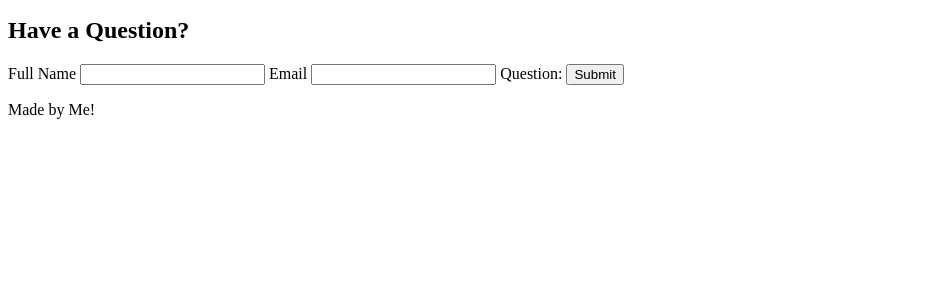
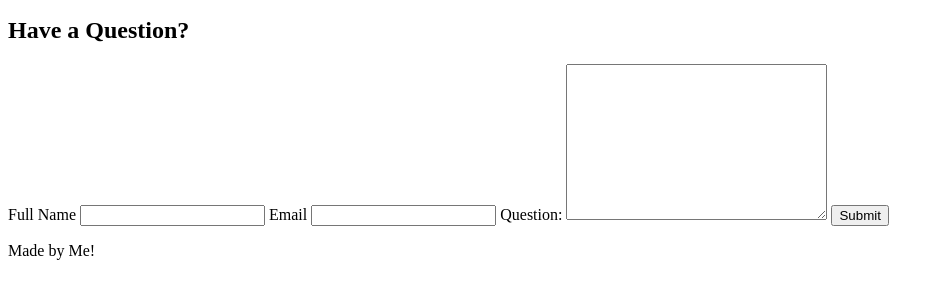
Before and after one commit to Quanluis/learning-html, a plain HTML site: page pages/contact.html in a window 1280 px wide. Shown: the part 127-426 px from the top of the page, without its empty margins (0-944 px from the left). Drawn offline with Linux system fonts and the light colour scheme.

Commit message:
reverting changes after testing

```diff
--- a/pages/contact.html
+++ b/pages/contact.html
@@ -34,7 +34,7 @@
             <label for="email">Email</label>
             <input type="email" name="email">
             <label for="Question">Question:</label>
-
+            <textarea name="Question" cols="30" rows="10"></textarea>
             <!-- There are two ways to create a form button -->
             <!-- <input type "button" value = "subit"-->
             <!-- <input type="submit" value="submit again" -->
```
